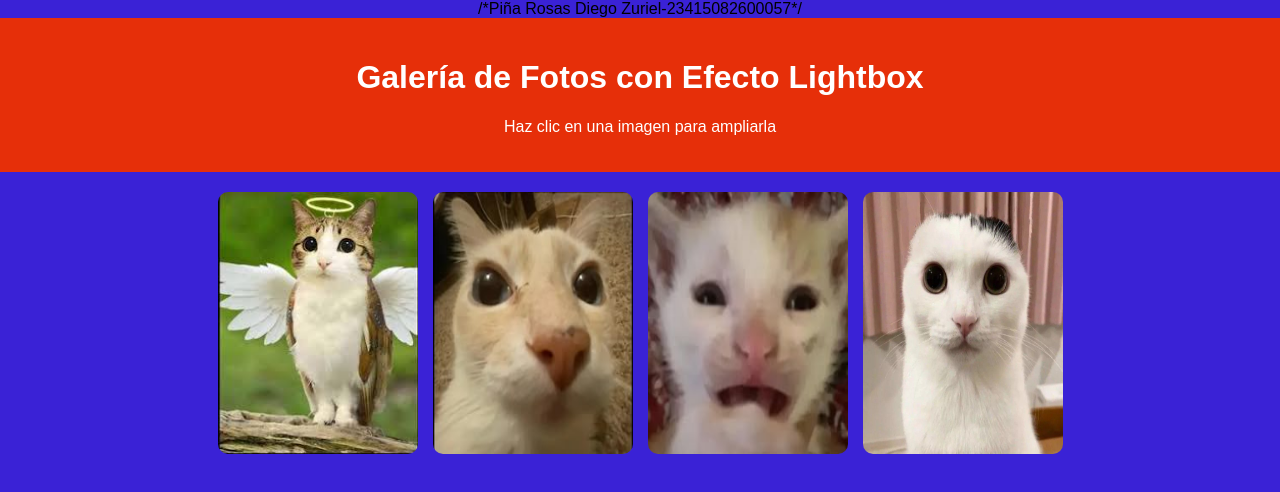
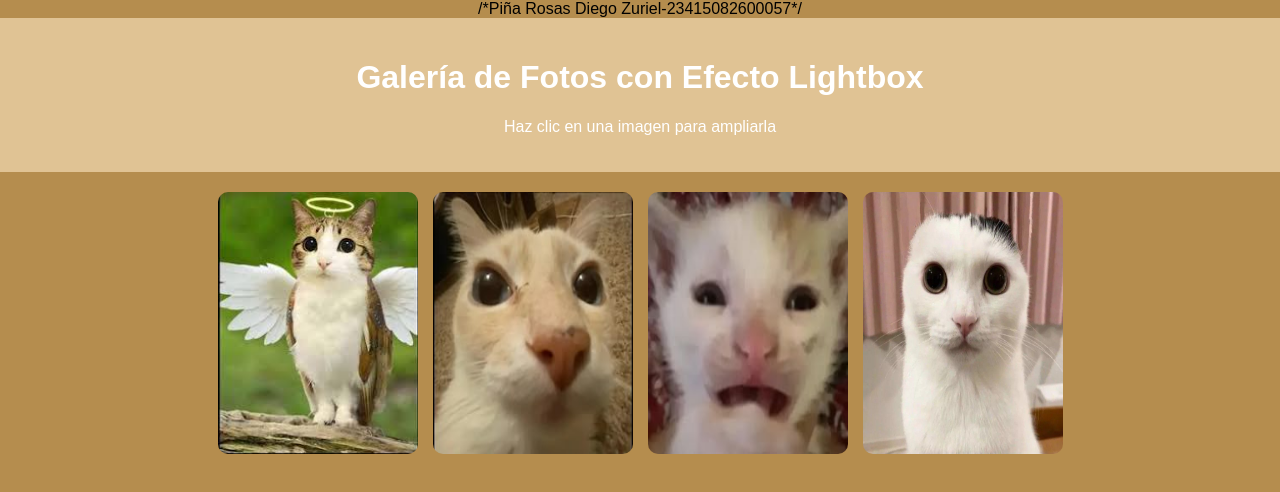
Before and after one commit to zuriel1153/Galeria-gatos-3, a plain HTML site: page index.html in a window 1280 px wide. Drawn offline with Linux system fonts and the light colour scheme.

Commit message:
Update style.css

```diff
--- a/css/style.css
+++ b/css/style.css
@@ -1,13 +1,13 @@
 body {
   font-family: 'Poppins', sans-serif;
-  background: #3A22D6;
+  background: #B58D4E;
   margin: 0;
   padding: 0;
   text-align: center;
 }
 
 header {
-  background-color: #E62F09;
+  background-color: #E0C394;
   color: white;
   padding: 20px;
 }
```
